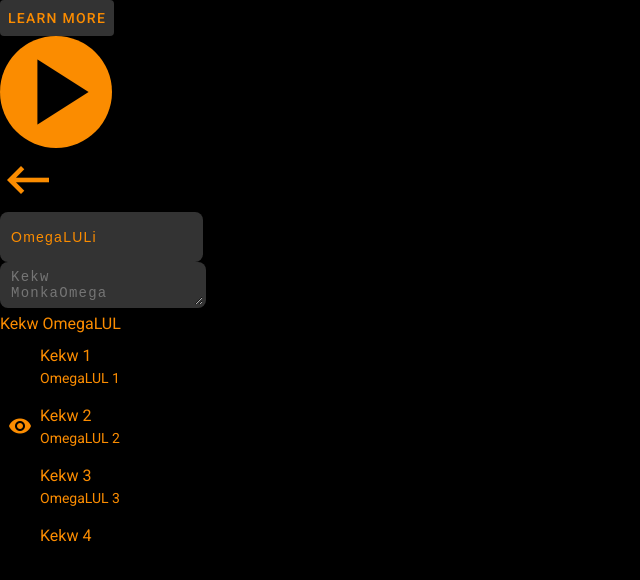
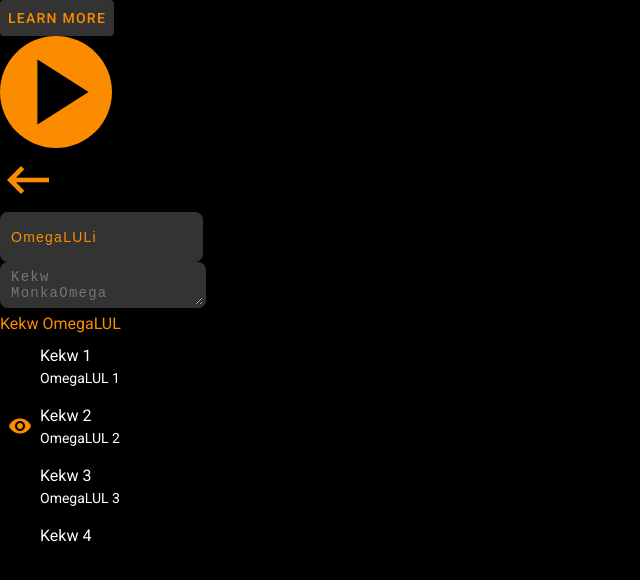
Before and after one commit to gorolykmaxim/Serio, a React (Create React App) app in the folder ui/: page / in a window 1280 px wide. Shown: the top 580 px of the page, without its empty margins (0-640 px from the left). Built offline with nearby package versions, Linux system fonts and the light colour scheme.

Commit message:
ui: render non-primary text in white

```diff
--- a/ui/src/components/Text.js
+++ b/ui/src/components/Text.js
@@ -17,8 +17,6 @@ export function Text(props) {
     if (props.className) {
         className.push(props.className);
     }
-    if (props.primary) {
-        className.push('serio-text-color-primary');
-    }
+    className.push(props.primary ? 'serio-text-color-primary' : 'serio-text-color');
     return <span className={className.join(' ')}>{props.children}</span>;
 }
--- a/ui/src/index.css
+++ b/ui/src/index.css
@@ -18,6 +18,10 @@ html, body, .serio-background {
   color: #FB8C00;
 }
 
+.serio-text-color {
+  color: #FFFFFF;
+}
+
 .serio-text-color-complementary {
   color: #000000;
 }
```
